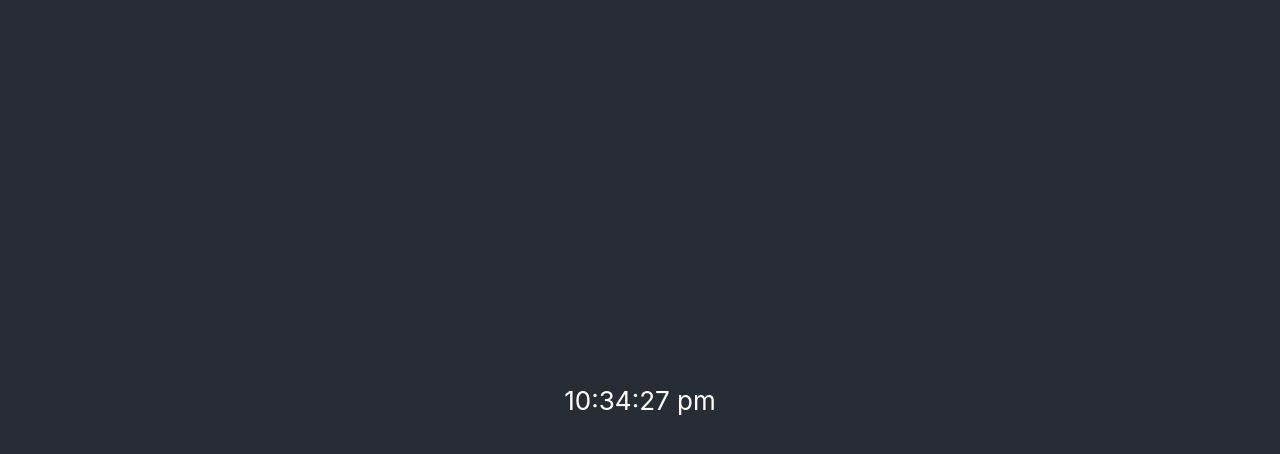
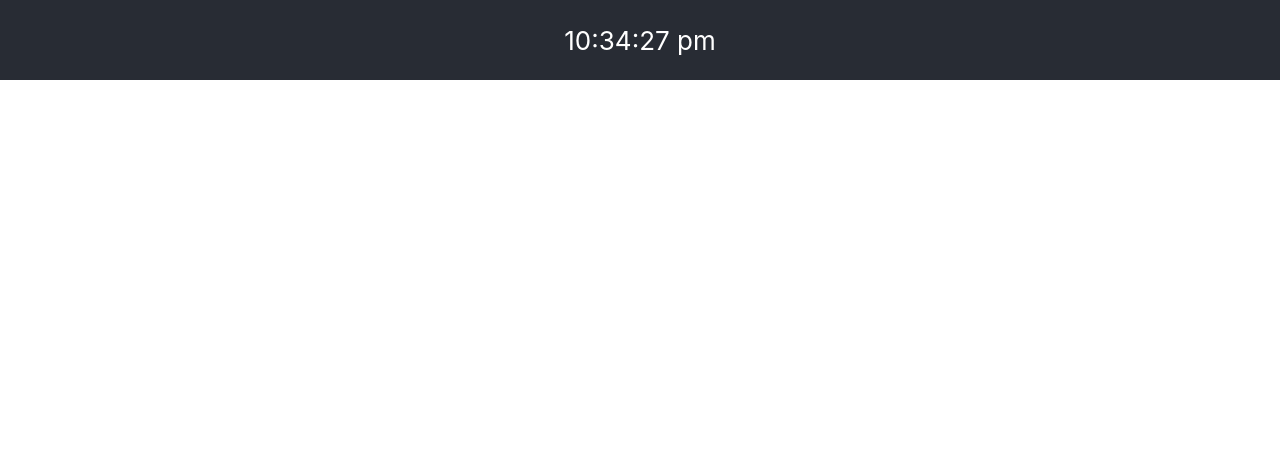
Before and after one commit to chibuzoio/web-date-momo, a React (Create React App) app: page / in a window 1280 px wide. Shown: the top 454 px of the page. Built offline with nearby package versions, Linux system fonts and the light colour scheme.

Commit message:
Added new files to the project

```diff
--- a/src/App.js
+++ b/src/App.js
@@ -1,6 +1,8 @@
 import React from 'react';
-import logo from './logo.svg';
-import './App.css';
+import './css/App.css';
+import './css/header.css';
+import {appendScript} from './utility/utility';
+import {removeScript} from './utility/utility';
 
 class App extends React.Component {
 
@@ -12,7 +14,12 @@ class App extends React.Component {
 
   componentDidMount() {
     /* Fetch data here and save it in state */
+    // appendScript("/path/to/resource.js");
     this.setTimer();
+  }
+
+  componentDidUnmount () {
+    // removeScript("/path/to/resource.js")
   }
 
   setTimer() {
@@ -31,7 +38,7 @@ class App extends React.Component {
       hours : currentTime.getHours(),
       minutes : currentTime.getMinutes(),
       seconds : currentTime.getSeconds(),
-      ampm : currentTime.getHours() >= 12 ? 'pm' : 'am'
+      ampm : currentTime.getHours() >= 12 ? "pm" : "am"
     }
   }
 
@@ -39,10 +46,10 @@ class App extends React.Component {
     const {hours, minutes, seconds, ampm} = this.state;
 
     return (
-      <div className="App-header">
-        {hours == 0 ? 12 : hours > 12 ? hours - 12 : hours}:
-        {minutes > 9 ? minutes : '0${minutes}'}:
-        {seconds > 9 ? seconds : '0${seconds}'} {ampm}
+      <div className="header">
+        {hours === 0 ? 12 : hours > 12 ? hours - 12 : hours}:
+        {minutes > 9 ? minutes : "{minutes}"}:
+        {seconds > 9 ? seconds : "{seconds}"} {ampm}
       </div>
     );
   }
--- /dev/null
+++ b/src/component/header.js
@@ -0,0 +1,2 @@
+import React from 'react';
+import './css/header.css';
--- a/src/App.css
+++ b/src/css/App.css
@@ -13,17 +13,6 @@
   }
 }
 
-.App-header {
-  background-color: #282c34;
-  min-height: 100vh;
-  display: flex;
-  flex-direction: column;
-  align-items: center;
-  justify-content: center;
-  font-size: calc(10px + 2vmin);
-  color: white;
-}
-
 .App-link {
   color: #61dafb;
 }
--- /dev/null
+++ b/src/css/header.css
@@ -0,0 +1,10 @@
+.header {
+  background-color: #282c34;
+  min-height: 10vmin;
+  display: flex;
+  flex-direction: column;
+  align-items: center;
+  justify-content: center;
+  font-size: calc(10px + 2vmin);
+  color: white;
+}
--- a/src/index.js
+++ b/src/index.js
@@ -1,6 +1,6 @@
 import React from 'react';
 import ReactDOM from 'react-dom/client';
-import './index.css';
+import './css/index.css';
 import App from './App';
 import reportWebVitals from './reportWebVitals';
 
--- /dev/null
+++ b/src/utility/utility.js
@@ -0,0 +1,17 @@
+export const appendScript = (scriptToAppend) => {
+    const script = document.createElement("script");
+    script.src = scriptToAppend;
+    script.async = true;
+    document.body.appendChild(script);
+}
+
+export const removeScript = (scriptToRemove) => {
+    let allSuspects = document.getElementsByTagName("script");
+
+    for (let i = allSuspects.length; i >= 0; i--){
+        if (allSuspects[i] && (allSuspects[i].getAttribute("src") !== null)
+            && (allSuspects[i].getAttribute("src").indexOf(`${scriptToRemove}`) !== -1)) {
+            allSuspects[i].parentNode.removeChild(allSuspects[i]);
+        }
+    }
+}
```
Also changed, not shown: src/css/index.css (line endings or trailing spaces).
